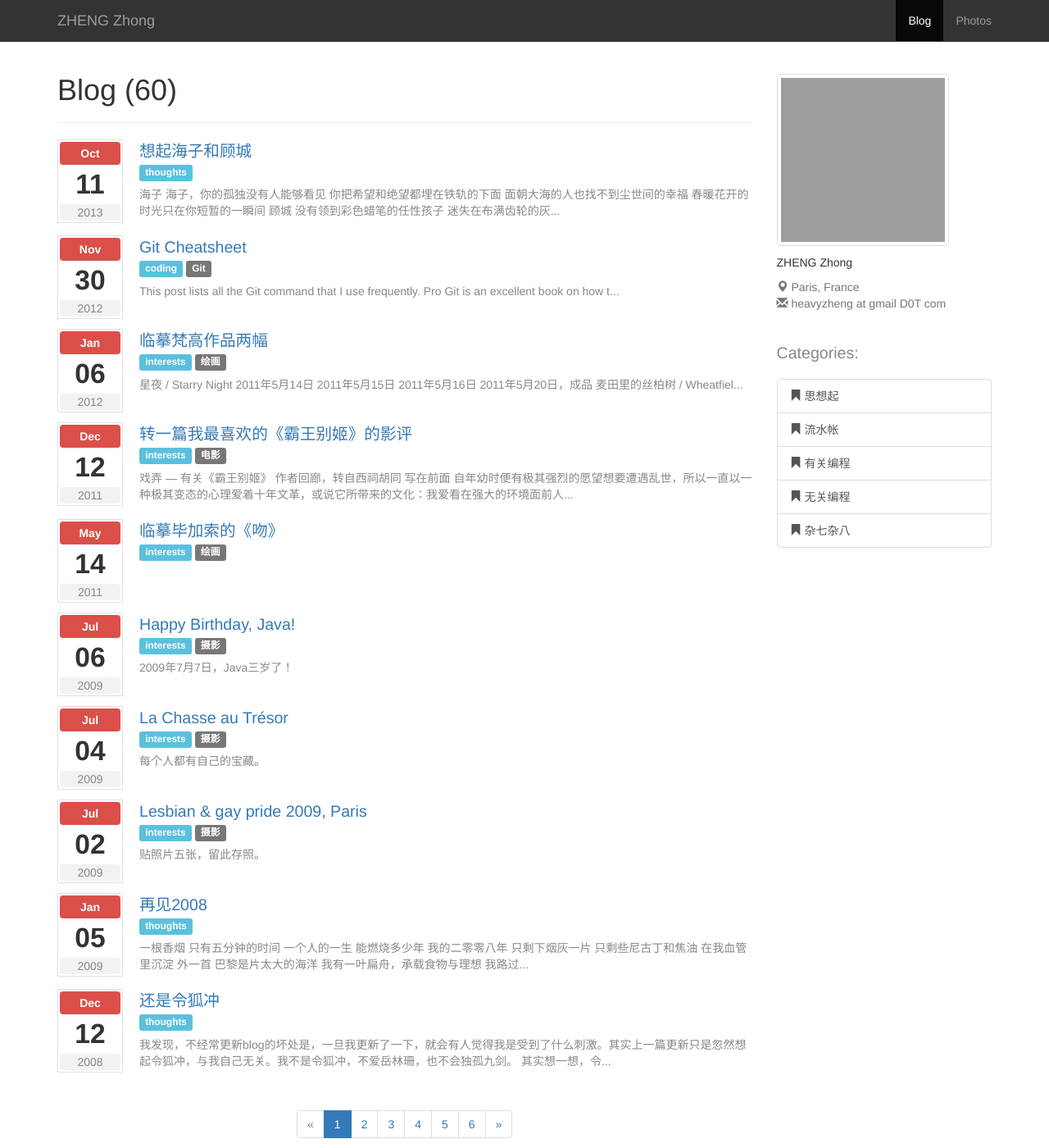
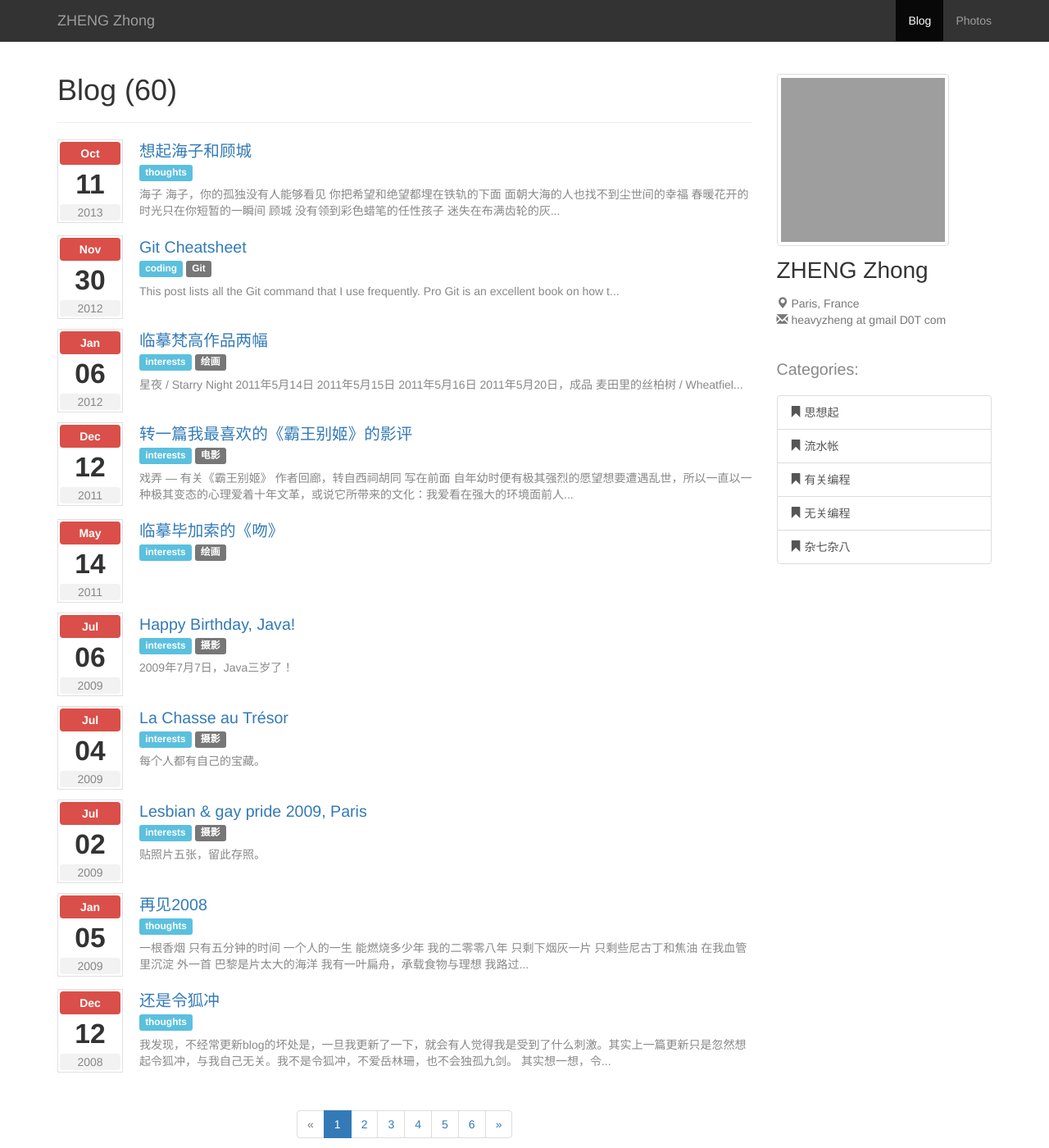
Before and after one commit to zhengzhong/zhengzhong.github.io, a Jekyll site: the page built from blog/index.html, in a window 1280 px wide and 1400 px high. Shown: the whole window at 82% size. Built offline with Jekyll 4.4.1, drawn with Linux system fonts in a browser that asks for light colours; nearby versions of some CDN libraries; the list of posts is cut into pages by our own code; grey boxes are pictures that could not be loaded.

Commit message:
Fixed an issue in stylesheet; Updated page font family.

```diff
--- a/_includes/profile.html
+++ b/_includes/profile.html
@@ -1,6 +1,6 @@
 <section class="profile">
   <p><img class="img-thumbnail" src="http://www.gravatar.com/avatar/aca0fbd3e200d6daa90692fd8d365f31?s=200" alt="Avatar"/></p>
-  <p class="huge">ZHENG Zhong</p>
+  <p class="big">ZHENG Zhong</p>
   <ul class="list-unstyled text-muted">
     <li><span class="glyphicon glyphicon-map-marker"></span> Paris, France</li>
     <li><span class="glyphicon glyphicon-envelope"></span> heavyzheng at gmail D0T com</li>
--- a/assets/css/custom.css
+++ b/assets/css/custom.css
@@ -1,5 +1,6 @@
 body {
   padding-top: 50px; /* leave space for fixed navbar */
+  font-family: "Helvetica Neue",Helvetica,Arial,"Hiragino Sans GB",宋体,sans-serif;
 }
 
 .navbar-inverse {
@@ -77,15 +78,15 @@
   font-size: 160%;
 }
 
-.cover .big {
+/* ---------- common styles ------------------------------------------------ */
+
+.big {
   font-size: 200%;
 }
 
-.cover .huge {
+.huge {
   font-size: 1000%;
 }
-
-/* ---------- common styles ------------------------------------------------ */
 
 section, .section {
   margin-bottom: 20px;
```
